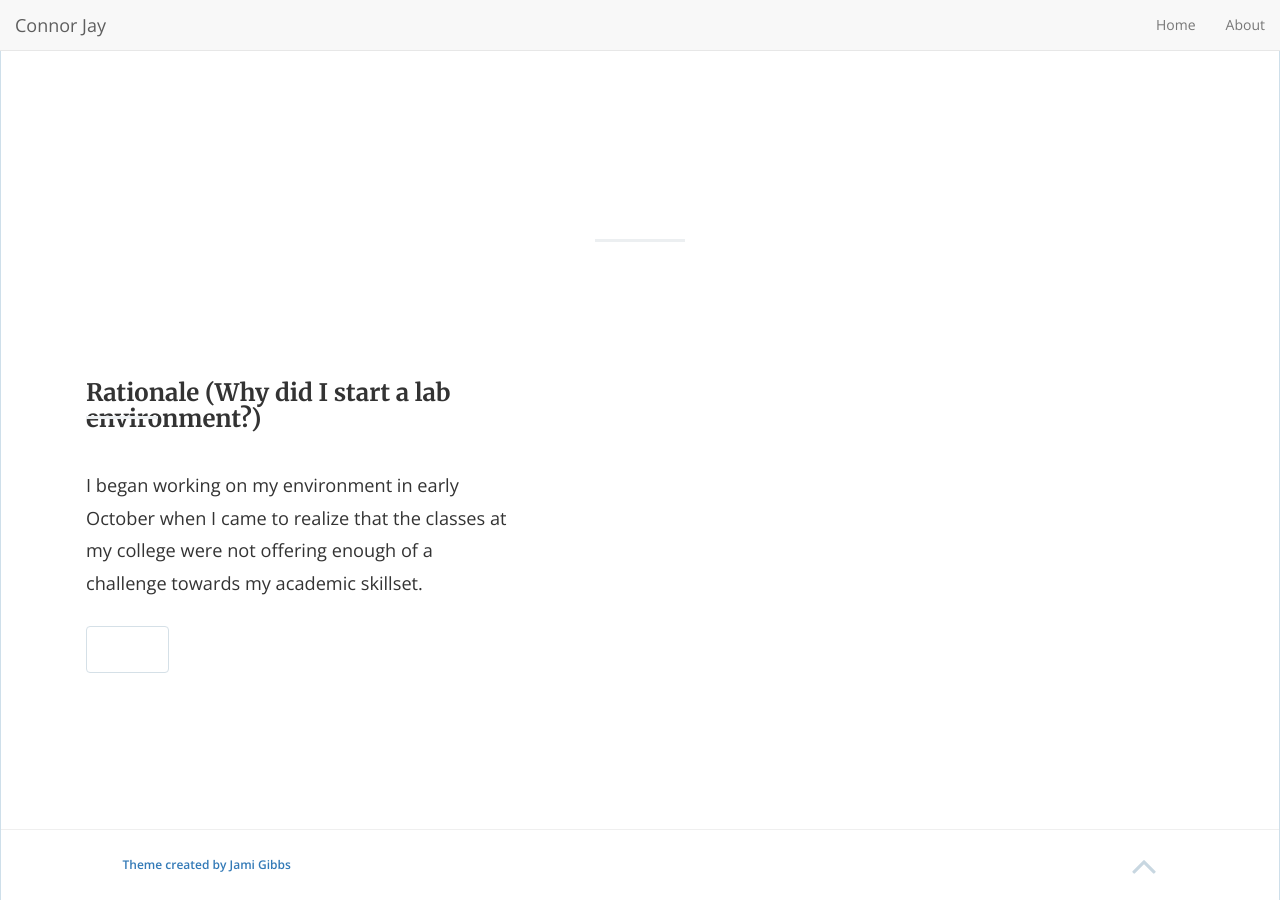
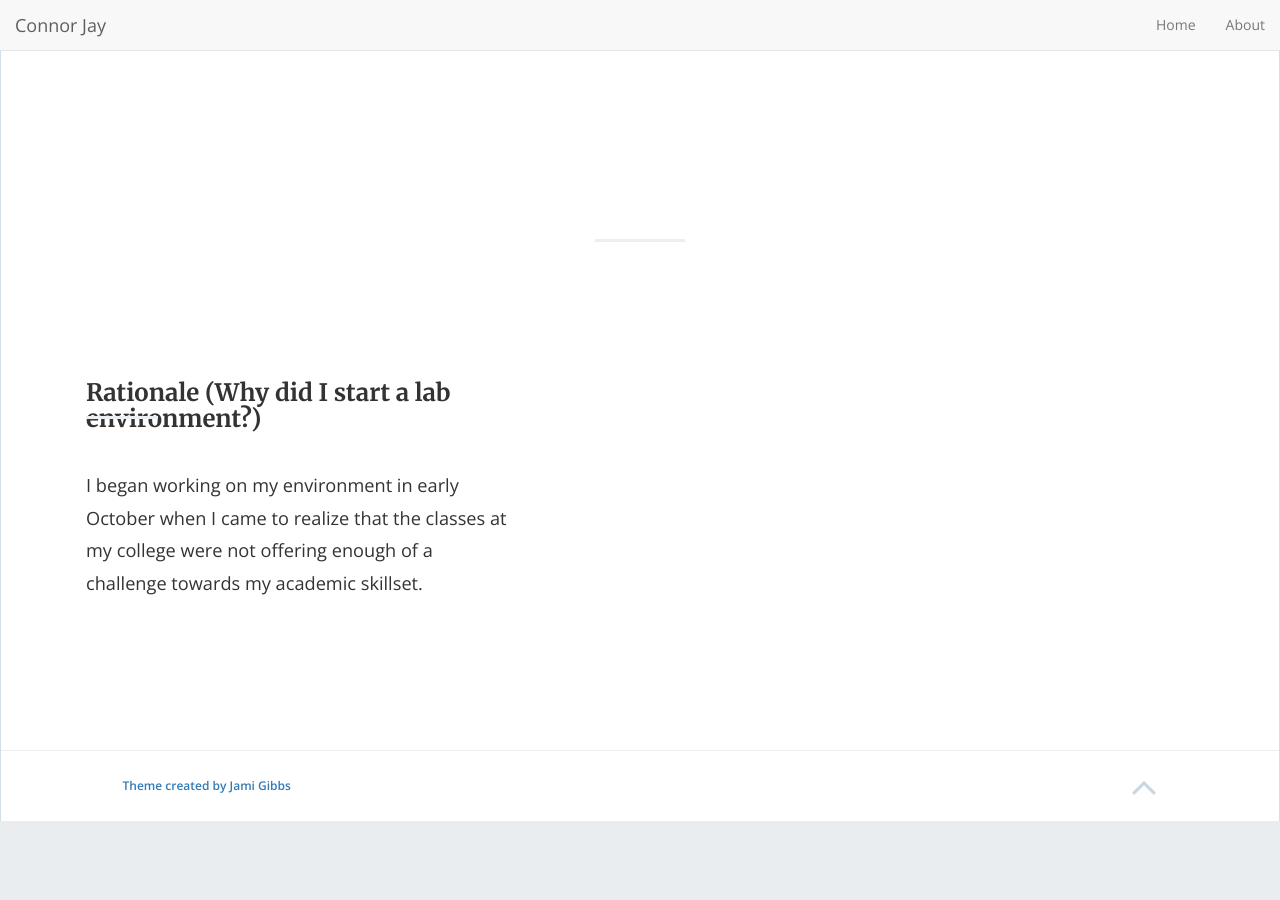
Before and after one commit to connorethanjay/Commonality-Lab, a Jekyll site: the page built from docs/index.html, in a window 1280 px wide and 900 px high, scrolled down 701 px. Built offline with Jekyll 4.4.1, drawn with Linux system fonts in a browser that asks for light colours; nearby versions of some CDN libraries; the list of posts is cut into pages by our own code; after the commit the page ends 1522 px from its top, so only the background shows below that.

Commit message:
Update post-content.html

```diff
--- a/docs/_includes/post-content.html
+++ b/docs/_includes/post-content.html
@@ -2,24 +2,4 @@
   <h3 class="title">{{ post.title }}</h3>
 
   <p class="excerpt">{{ post.lead_text }}</p>
-
-  {% if post.project_link != empty %}
-  <a href="{{ post.project_link }}" class="project-link"><button class="btn btn-default btn-lg"><i class="fa fa-{{post.button_icon}} fa-lg"></i>{{post.button_text}}</button></a>
-  {% endif %}
-
-  {% if post.tags != empty %}
-  <div class="tags">
-    {% for tag in post.tags %}
-    <span>{{ tag }}</span>
-    {% endfor %}
-  </div>
-  {% endif %}
-
-  <!-- {% if post.categories != empty %}
-  <div class="categories">
-    {% for category in post.categories %}
-      <span>{{ category }}</span>
-    {% endfor %}
-  </div>
-  {% endif %} -->
 </div>
```
